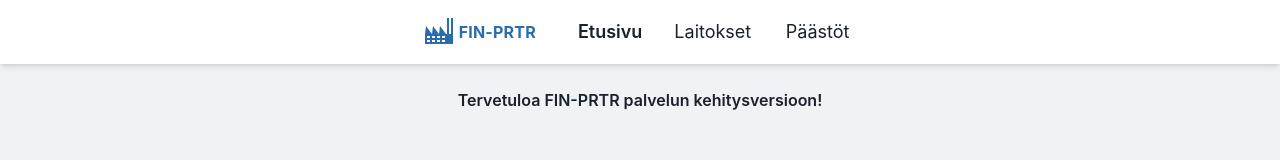
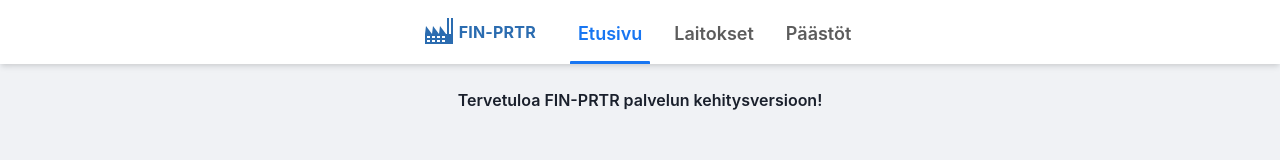
Before and after one commit to sykefi/PRTR, a React (Create React App) app in the folder ui/: page / in a window 1280 px wide. Shown: the top 160 px of the page. Built offline with nearby package versions, Linux system fonts and the light colour scheme.

Commit message:
adjust navigation styles

```diff
--- a/ui/src/components/Navigation.tsx
+++ b/ui/src/components/Navigation.tsx
@@ -26,6 +26,8 @@ const NavLink = ({ navigationItem }: { navigationItem: NavigationItem }) => {
       exact={navigationItem.path === RoutePath.FrontPage}
       px={2}
       py={1}
+      color="blackAlpha.700"
+      fontWeight={600}
       fontSize="lg"
       rounded={'md'}
       _hover={{
@@ -41,9 +43,27 @@ const NavLink = ({ navigationItem }: { navigationItem: NavigationItem }) => {
         overflow: 'hidden',
         visibility: 'hidden'
       }}
-      _activeLink={{ fontWeight: 600 }}
+      _activeLink={{
+        fontWeight: 600,
+        color: '#1876f2',
+        '&>div': { borderColor: '#1876f2' }
+      }}
+      _focus={{
+        background: 'initial',
+        '&>div': { borderColor: '#1876f2' }
+      }}
       href={'#'}>
       {displayText}
+      <Box
+        position="relative"
+        top="20px"
+        marginTop="-6px"
+        width="calc(100% + var(--chakra-space-4))"
+        borderTop="3px solid transparent"
+        borderTopLeftRadius="1px"
+        borderTopRightRadius="1px"
+        left={-2}
+      />
     </Link>
   )
 }
```
